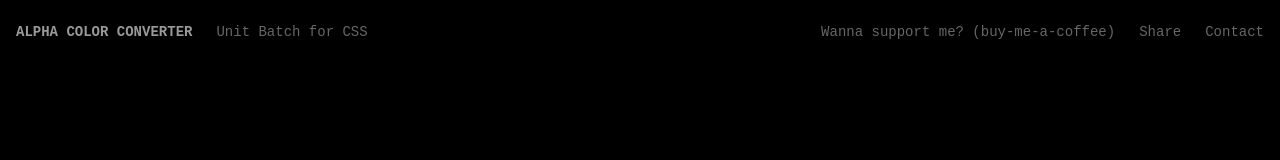
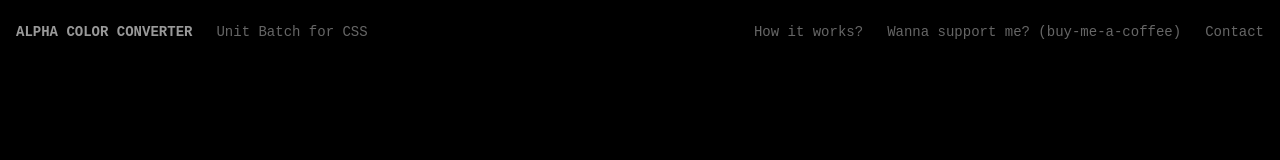
Before and after one commit to vberkaltun/ColorPicker, an Angular app: page / in a window 1280 px wide. Shown: the top 160 px of the page. Built offline with nearby package versions, Linux system fonts and the light colour scheme; a web font is replaced by a local one.

Commit message:
Added extra link, ready for test

```diff
--- a/src/app/app.component.html
+++ b/src/app/app.component.html
@@ -3,9 +3,10 @@
     <span><a target="_blank" href="-">Unit Batch for CSS</a></span>
     <span class="spacer"></span>
 
+    <span><a target="_blank" href="-">How it works?</a></span>
     <span><a target="_blank" href="https://www.buymeacoffee.com/vberkaltun">Wanna support me? (buy-me-a-coffee)</a></span>
-    <span><a target="_blank" href="-">Share</a></span>
     <span><a target="_blank" href="https://vberkaltun.com/">Contact</a></span>
+
 </mat-toolbar>
 
 <div class="main" matRipple matRippleCentered="Centered" matRippleDisabled="disabled" matRippleColor="rgba(0, 0, 0, 0.10)">
```
